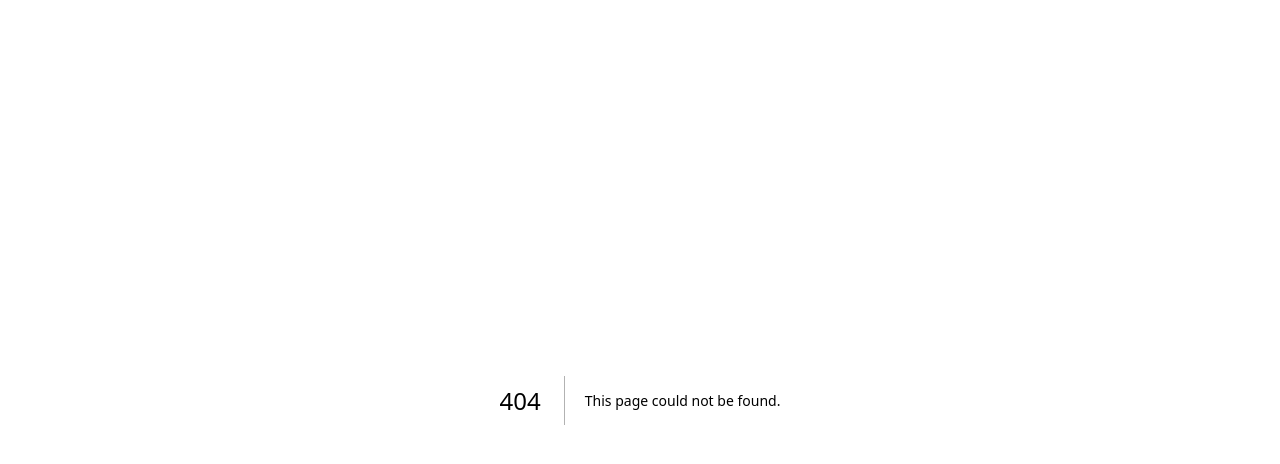
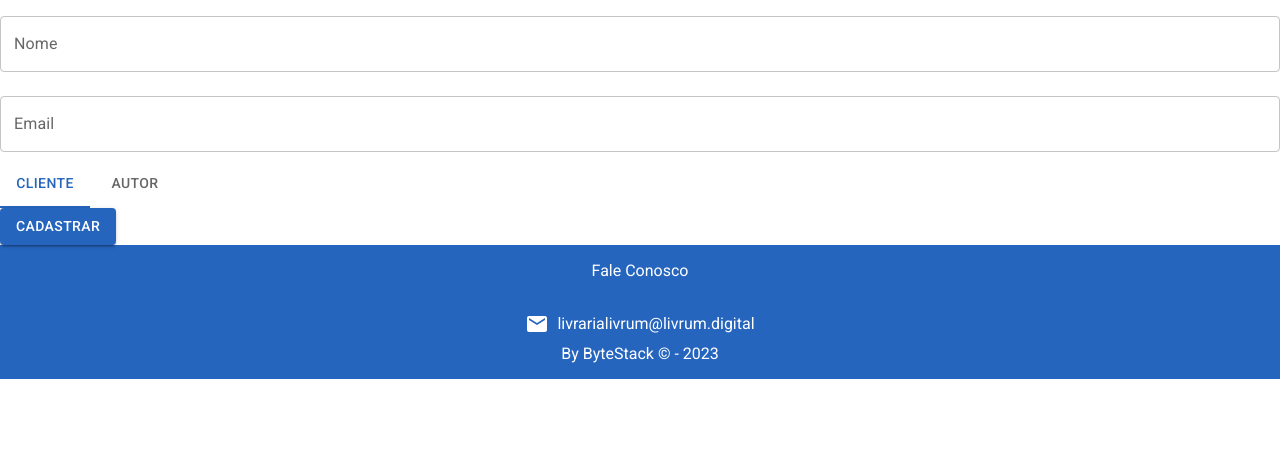
Before and after one commit to byte-stack-uefs/livrum, a Next.js app in the folder phase_4/app/webapp/: page /cadastro in a window 1280 px wide. Before the commit this address had no page. Shown: the top 464 px of the page. Built offline with nearby package versions, Linux system fonts and the light colour scheme.

Commit message:
inicio da tela de cadastro

```diff
--- /dev/null
+++ b/phase_4/app/webapp/app/cadastro/layout.tsx
@@ -0,0 +1,10 @@
+import Footer from "../components/Footer";
+import { theme } from '../theme';
+export default function Layout({ children }: { children: React.ReactNode }) {
+        return <div> <div>
+          {children}
+        </div>
+        <Footer email={process.env.APP_EMAIL} company={process.env.COMPANY} theme={theme}>
+
+      </Footer>
+        </div>;}
--- /dev/null
+++ b/phase_4/app/webapp/app/cadastro/page.tsx
@@ -0,0 +1,90 @@
+"use client"
+import React, { useState } from 'react';
+import Footer from "../components/Footer";
+import TextField from '@mui/material/TextField';
+import Button from '@mui/material/Button';
+import Tabs from '@mui/material/Tabs';
+import Tab from '@mui/material/Tab';
+import Box from '@mui/material/Box';
+
+
+
+
+const ClientRegister = () => {
+  const [value, setValue] = React.useState(0);
+  const [name, setName] = useState('');
+  const [cpf, setCpf] = useState('');
+  const [email, setEmail] = useState('');
+  const [birthDay, setbirthDay] = useState('');
+  const [telephone, setTelephone] = useState('');
+  const [password, setPassword] = useState('');
+  const [passwordConfirm, setPasswordConfirm] = useState('');
+  const [adress, setAdress] = useState('');
+  const handleChange = (event: React.SyntheticEvent, newValue: number) => {
+    setValue(newValue);
+  };
+
+
+  const handleSubmitClient = (event) => {
+    event.preventDefault();
+    console.log('Nome Completo:', name);
+    console.log('CPF:', cpf);
+    console.log('Data de nascimento:', birthDay);
+    console.log('Telefone', telephone);
+    console.log('Email:', email);
+    console.log('Senha:', password);
+    console.log('Confirme sua senha :', passwordConfirm);
+    console.log('Endereço:', adress);
+
+  };
+
+  return (
+    <>
+      <form onSubmit={handleSubmitClient}>
+        <TextField
+          label="Nome"
+          variant="outlined"
+          value={name}
+          onChange={(e) => setName(e.target.value)}
+          fullWidth
+          margin="normal"
+        />
+        <TextField
+          label="Email"
+          variant="outlined"
+          type="email"
+          value={email}
+          onChange={(e) => setEmail(e.target.value)}
+          fullWidth
+          margin="normal"
+        />
+
+        <Box sx={{ maxWidth: { xs: 320, sm: 480 }, bgcolor: 'background.paper' }}>
+          <Tabs
+            value={value}
+            onChange={handleChange}
+            variant="scrollable"
+            scrollButtons={false}
+            aria-label="scrollable prevent tabs example"
+          >
+            <Tab label="Cliente" />
+            <Tab label="Autor" />
+
+          </Tabs>
+        </Box>
+        <Button type="submit" variant="contained" color="primary">
+          Cadastrar
+        </Button>
+      </form>
+
+
+
+
+
+    </>
+
+  );
+};
+
+
+export default ClientRegister;
--- a/phase_4/app/webapp/app/page.tsx
+++ b/phase_4/app/webapp/app/page.tsx
@@ -10,7 +10,7 @@ const metadata: Metadata = {
 export default function Home() {
     const containers = [
         {
-            title: "Mais Vendidos",
+            title: "Mais Vendidosssss",
             books: [
                 {
                     title: "A",
```
